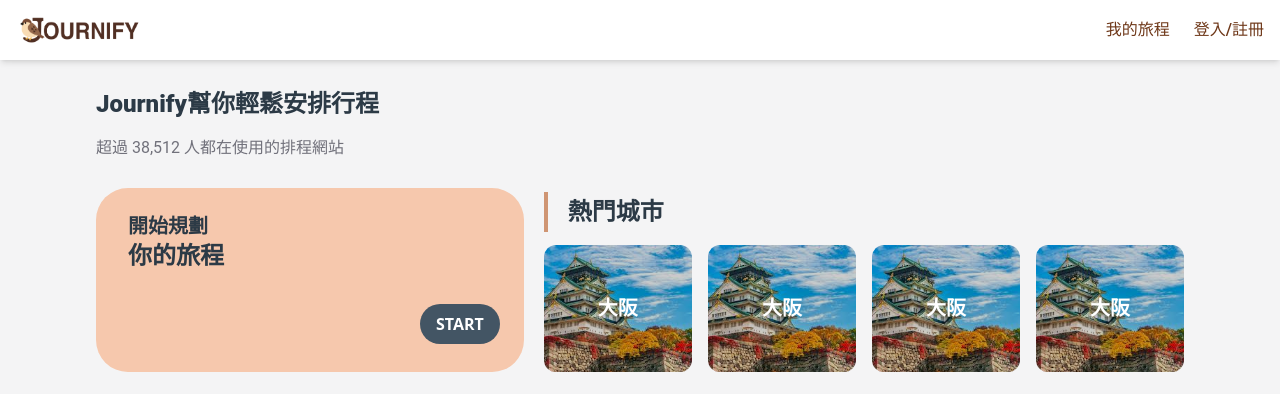
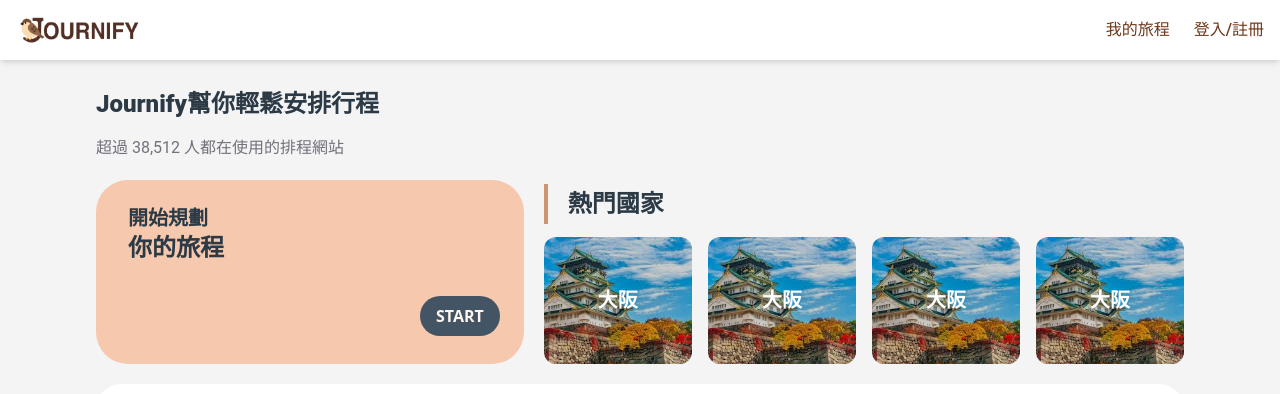
Before and after one commit to 1Hui57/Journify, a Next.js app: page / in a window 1280 px wide. Shown: the top 394 px of the page. Built offline with nearby package versions, Linux system fonts and the light colour scheme; no server answers; the database is empty.

Commit message:
journify-1.1.2

```diff
--- a/src/app/layout.tsx
+++ b/src/app/layout.tsx
@@ -7,6 +7,10 @@ import "../global.css";
 export const metadata = {
   title: 'Journify 旅雀',
   description: '安排你的旅遊行程！',
+  icons: {
+    icon: "/journify-logo.png", // 確保這個檔案存在於 `public` 資料夾內
+  },
+
 }
 
 export default function RootLayout({
--- a/src/app/mytrips/page.tsx
+++ b/src/app/mytrips/page.tsx
@@ -35,6 +35,7 @@ export default function MyTrips() {
         isPublic: boolean;
     }
     const router = useRouter();
+    const [isLoading, setIsloading] = useState<boolean>(true);
 
     // useContext取得使用者登入狀態
     const { isUserSignIn, loading } = useAuth();
@@ -74,10 +75,12 @@ export default function MyTrips() {
                     tripName: tripData.tripName,
                     person: tripData.person,
                     tripTime,
-                    isPublic:tripData.isPublic,
+                    isPublic: tripData.isPublic,
                 };
             });
             setTrips(data);
+            setIsloading(false);
+
         });
         return () => unsubscribe();
     }, [user?.uid]);
@@ -87,7 +90,7 @@ export default function MyTrips() {
         if (userId && tripId) {
             try {
                 const tripRef = doc(db, "users", userId, "trips", tripId);
-                const allTripRef = doc(db,"all_trips",tripId);
+                const allTripRef = doc(db, "all_trips", tripId);
                 await deleteDoc(tripRef);
                 await deleteDoc(allTripRef);
                 console.log("Trip deleted successfully");
@@ -121,13 +124,19 @@ export default function MyTrips() {
 
     return (
         <div className="w-full h-full ">
+            {isLoading &&
+                <div className="fixed top-0 w-full h-full bg-myzinc900-60 z-1000 flex flex-col items-center justify-center">
+                    <img src="/loading.gif" className="w-30 h-30 " />
+                    <p className="text-mywhite-100">旅雀加載中...請稍後</p>
+                </div>
+            }
             <div className="w-full h-fit flex flex-col p-10 mb-20">
                 <div className="w-fit h-fit mb-6">
                     <p className="text-3xl font-bold text-myblue-800">我的旅程</p>
                 </div>
                 <div id="tripsWrapper" className="grid gap-8 grid-cols-1 sm:grid-cols-2 md:grid-cols-3 w-full lg:grid-cols-4">
                     {/* trip card */}
-                    {trips.map((item) => (<TripPageCard key={item.id} item={item} tripPerson={item.person} deleteTrip={deleteTrip} userId={userId} updateTripPrivate={updateTripPrivate}/>))}
+                    {trips.map((item) => (<TripPageCard key={item.id} item={item} tripPerson={item.person} deleteTrip={deleteTrip} userId={userId} updateTripPrivate={updateTripPrivate} />))}
                 </div>
                 <button className="fixed bottom-6 right-10 w-30 h-10 bg-primary-300 ml-auto
                 rounded-full text-base text-myblue-600 font-bold flex items-center
--- a/src/app/page.tsx
+++ b/src/app/page.tsx
@@ -1,13 +1,14 @@
 'use client'
-import HotCounty from "@/component/HoyCounty";
+import HotCounty from "@/component/HotCounty";
 import "../style.css"
 import { useRouter } from 'next/navigation'
 import { useEffect, useState } from 'react';
 import SearchBar from "@/component/SearchBar";
 import HomeTripCard from "@/component/HomeTripCard";
-import { query, collection, onSnapshot, where,doc, setDoc, serverTimestamp } from "firebase/firestore";
+import { query, collection, onSnapshot, where, doc, setDoc, serverTimestamp } from "firebase/firestore";
 import { db } from "@/lib/firebase";
 import { Timestamp } from "firebase/firestore";
+import { DiVim } from "react-icons/di";
 
 interface FirestoreTripTime {
     tripFrom: Timestamp;
@@ -15,27 +16,26 @@ interface FirestoreTripTime {
 }
 
 interface FirestoreTrip {
-    userId:string
-    tripId:string;
+    userId: string
+    tripId: string;
     tripName: string;
     person: number;
     tripTime: FirestoreTripTime;
     isPublic: boolean;
-    createAt:Timestamp;
-    tripCountry:string;
+    createAt: Timestamp;
+    tripCountry: string;
 }
 export default function Home() {
 
     const router = useRouter();
-
     const [publicTrips, setPublicTrips] = useState<FirestoreTrip[]>();
+    const [isLoading, setIsloading] = useState<boolean>(true);
     // 讀取公開的旅程並渲染
     useEffect(() => {
         const publicTripRef = query(
             collection(db, "all_trips"),
             where("isPublic", "==", true)
         );
-
         const unsubscribe = onSnapshot(publicTripRef, (snapshot) => {
             const data: FirestoreTrip[] = snapshot.docs.map((doc) => {
                 const tripData = doc.data() as FirestoreTrip;
@@ -45,18 +45,28 @@ export default function Home() {
                     tripName: tripData.tripName,
                     person: tripData.person,
                     tripTime: tripData.tripTime,
-                    isPublic:tripData.isPublic,
-                    createAt:tripData.createAt,
-                    tripCountry:tripData.tripCountry
+                    isPublic: tripData.isPublic,
+                    createAt: tripData.createAt,
+                    tripCountry: tripData.tripCountry
                 };
             });
             setPublicTrips(data);
+            setIsloading(false);
         });
         return () => unsubscribe();
     }, []);
 
+    // 使用者按愛心
+
     return (
-        <div className='flex flex-col max-w-6xl w-full h-full m-auto pl-8 pr-8'>
+        <div className='flex flex-col max-w-6xl w-full h-full m-auto'>
+            {isLoading &&
+                <div className="fixed top-0 w-full h-full bg-myzinc900-60 z-1000 flex flex-col items-center justify-center">
+                    <img src="/loading.gif" className="w-30 h-30 " />
+                    <p className="text-mywhite-100">旅雀加載中...請稍後</p>
+                </div>
+            }
+            <div className="w-full h-full px-8">
                 <div className='w-full h-fit pt-8 mb-2 flex flex-col gap-5'>
                     <p className="w-full sm:text-2xl text-xl font-extrabold text-myblue-700 leading-relaxed">Journify幫你輕鬆安排行程</p>
                     <p className="text-zinc-500 sm:text-[20px] text-base-400 font-400">超過 38,512 人都在使用的排程網站</p>
@@ -66,15 +76,15 @@ export default function Home() {
                     <div className='bg-primary-300 h-42 w-full md:w-2/5 p-6 pl-8 rounded-4xl flex flex-col sm:h-full'>
                         <p className='text-myblue-700 text-xl-700'>開始規劃</p>
                         <p className='text-myblue-700 text-2xl-700'>你的旅程</p>
-                    <button onClick={()=>{router.push("/mytrips")}}className='text-mywhite-100 bg-myblue-600 w-20 h-10  self-end rounded-full font-bold md:mt-8'>START</button>
+                        <button onClick={() => { router.push("/mytrips") }} className='text-primary-100 bg-myblue-600 w-20 h-10 self-end rounded-full font-bold md:mt-8 hover:bg-myblue-800'>START</button>
                     </div>
                     <div className='h-full w-full md:w-3/5 flex flex-col '>
                         <div className="w-full h-[70px] flex gap-5 pl-3 md:pl-0 mb-2 items-center">
                             <div className="w-1 h-[40px] bg-primary-400"></div>
-                        <p className="w-full text-myblue-700 text-2xl-700">熱門城市</p>
+                            <p className="w-full text-myblue-700 text-2xl-700">熱門國家</p>
                         </div>
                         <div id="hotCounty" className="w-full h-full flex gap-x-4 overflow-x-auto px-3 md:px-0 mb-3 md:mb-0">
-                        {}
+                            { }
                             <HotCounty />
                             <HotCounty />
                             <HotCounty />
@@ -92,8 +102,10 @@ export default function Home() {
                     </button>
                 </div>
                 <div id="tripWrapper" className="w-full mt-5 mb-5 grid grid-cols-1 sm:grid-cols-2 md:grid-cols-3 gap-x-8 gap-y-2 px-2 ">
-                {publicTrips && publicTrips.map((item)=>(<HomeTripCard key={item.tripId} item={item}/>))}
+                    {publicTrips && publicTrips.map((item) => (<HomeTripCard key={item.tripId} item={item} />))}
                 </div>
+            </div>
+
         </div>
     )
 
--- a/src/component/CreateTrip.tsx
+++ b/src/component/CreateTrip.tsx
@@ -163,10 +163,10 @@ export default function CreateTrip({ userId, setIsAddTrip }: CreateTripProps) {
                     />
                 </div>
                 <div className="w-fit h-fit flex ml-auto gap-3">
-                    <button className="mt-4 px-4 py-2  text-myblue-800 rounded-full hover:bg-myzinc-200" onClick={() => { setIsAddTrip(false) }}>
+                    <button className="mt-4 px-4 py-2 text-base-400 text-myblue-600 rounded-full hover:bg-myzinc-200" onClick={() => { setIsAddTrip(false) }}>
                         取消
                     </button>
-                    <button className="mt-4 px-4 py-2 text-myblue-800 bg-primary-300 text-base-400 rounded-full hover:text-primary-300 hover:bg-myblue-600"
+                    <button className="mt-4 px-4 py-2  text-myblue-600 bg-primary-300 text-base-500 rounded-full hover:text-primary-300 hover:bg-myblue-700"
                         onClick={handleClick}>
                         建立
                     </button>
--- a/src/component/HomeTripCard.tsx
+++ b/src/component/HomeTripCard.tsx
@@ -6,6 +6,8 @@ import { db } from "@/lib/firebase";
 import { Timestamp } from "firebase/firestore";
 import { AiFillLike } from "react-icons/ai"; //實心讚
 import { AiOutlineLike } from "react-icons/ai"; //線條讚
+import { AiOutlineHeart } from "react-icons/ai"; //線條愛心
+import { AiFillHeart } from "react-icons/ai"; //實心愛心
 import { BsBookmark } from "react-icons/bs"; //線條儲存
 import { BsBookmarkFill } from "react-icons/bs"; //實心儲存
 import { IoLocationOutline } from "react-icons/io5"; //地圖標示
@@ -34,11 +36,11 @@ export default function HomeTripCard({ item }: HomeTripCardProps) {
     const tripDays = Math.ceil((tripEndDate.getTime() - tripStartDate.getTime()) / (1000 * 60 * 60 * 24)+1);
 
     return (
-        <div className="relative w-full h-80 rounded-md overflow-hidden ">
+        <div className="relative w-full h-80 rounded-md overflow-hidden cursor-pointer">
             {item.tripCountry === "" ?
                 <></>
-                : <div className='absolute top-3 left-3 w-full h-fit text-mywhite-100 flex'>
-                    <IoLocationOutline className='w-7 h-7' />
+                : <div className='absolute top-3 left-3 w-fit h-fit text-mywhite-100 flex items-end'>
+                    <IoLocationOutline className='w-7 h-6 mr-1' />
                     <p className='text-base-500 line-clamp-1'>{item.tripCountry}</p>
                 </div>}
             <img src="/Tokyo.jpg" className="w-full h-[70%] rounded-3xl object-cover" />
@@ -48,7 +50,7 @@ export default function HomeTripCard({ item }: HomeTripCardProps) {
                 <div className="w-full h-fit flex justify-between items-center text-myblue-800">
                     <p className="text-base-400 text-myblue-300 w-fit line-clamp-1">匿名</p>
                     <div className="relative flex-grow w-fit flex justify-end">
-                        <AiOutlineLike className='w-5 h-6 mr-1' />
+                        <AiOutlineHeart className='w-6 h-6 mr-1' />
                         <p>150</p>
                         <BsBookmark className='w-5 h-6 ml-2' />
                     </div>
--- a/src/component/HoyCounty.tsx
+++ b/src/component/HotCounty.tsx
@@ -1,6 +1,6 @@
 export default function HotCounty(){
     return(
-        <div className="relative w-1/4 min-w-35 h-full rounded-xl overflow-hidden flex justify-center items-center before:absolute before:inset-0 before:bg-black before:opacity-20">
+        <div className="relative w-1/4 min-w-35 h-full rounded-xl overflow-hidden flex justify-center items-center before:absolute before:inset-0 before:bg-black before:opacity-20 cursor-pointer">
             <p className="absolute text-white text-xl font-bold">大阪</p>
             <img src="/Osaka.jpg" className="w-full h-full object-cover" />
         </div>
```
Also changed, not shown: public/loading.gif (added). Lines whose indentation alone changed are shown as unchanged.
